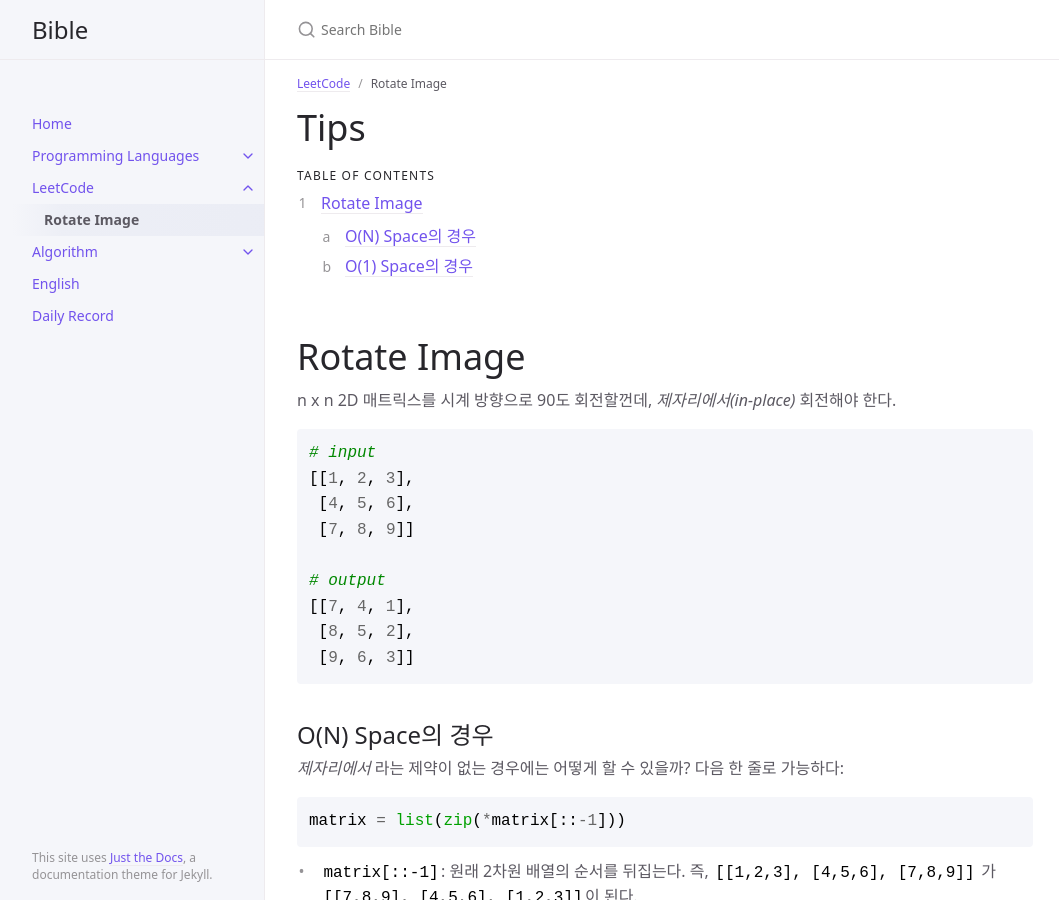
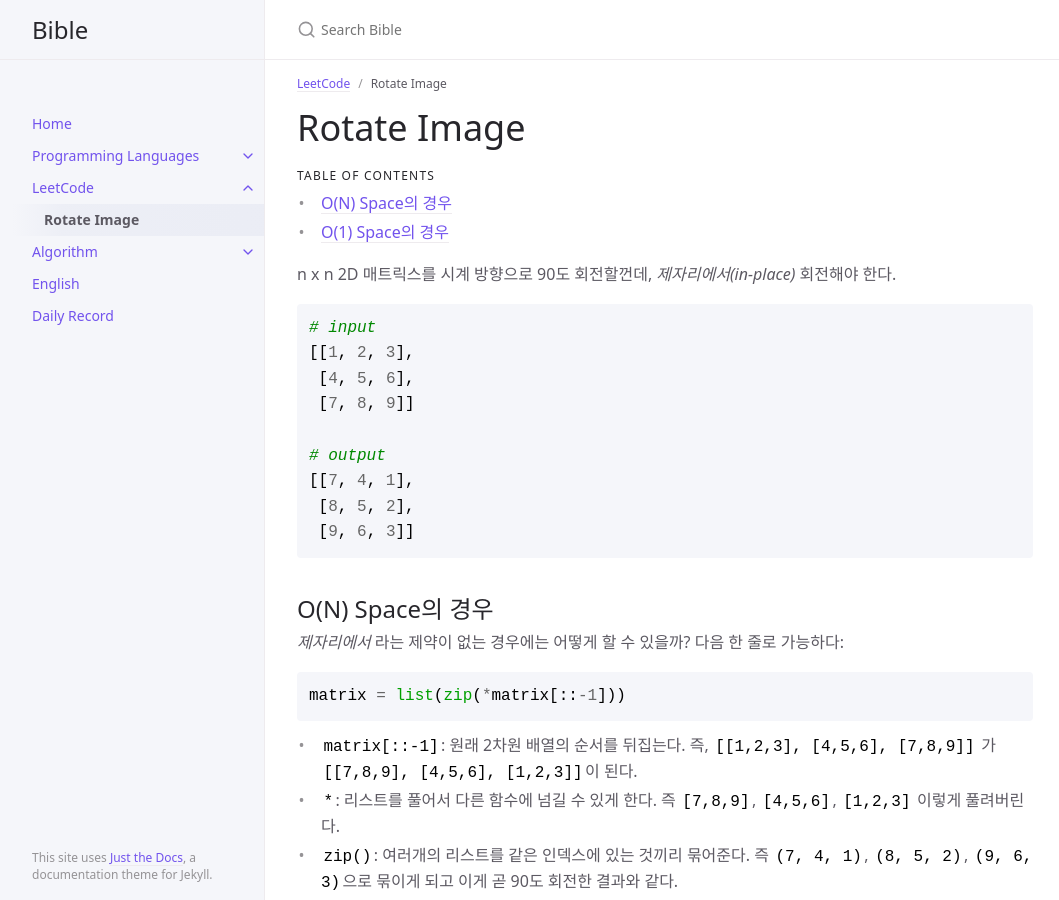
Before and after one commit to sangwoo-joh/bible-archive, a Jekyll site: the page built from leetcode/rotate-image.md, in a window 1280 px wide and 900 px high. Shown: the whole window, without its empty margins (107-1166 px from the left). Built offline with Jekyll 4.4.1, drawn with Linux system fonts in a browser that asks for light colours.

Commit message:
Change title

```diff
--- a/leetcode/rotate-image.md
+++ b/leetcode/rotate-image.md
@@ -6,14 +6,12 @@ parent: LeetCode
 ---
 
 {: .no_toc }
-# Tips
+# Rotate Image
 ## Table of Contents
 {: .no_toc .text-delta }
 
-1. TOC
+ - TOC
 {:toc}
-
-# Rotate Image
 
  n x n 2D 매트릭스를 시계 방향으로 90도 회전할껀데,
  *제자리에서(in-place)* 회전해야 한다.
```
